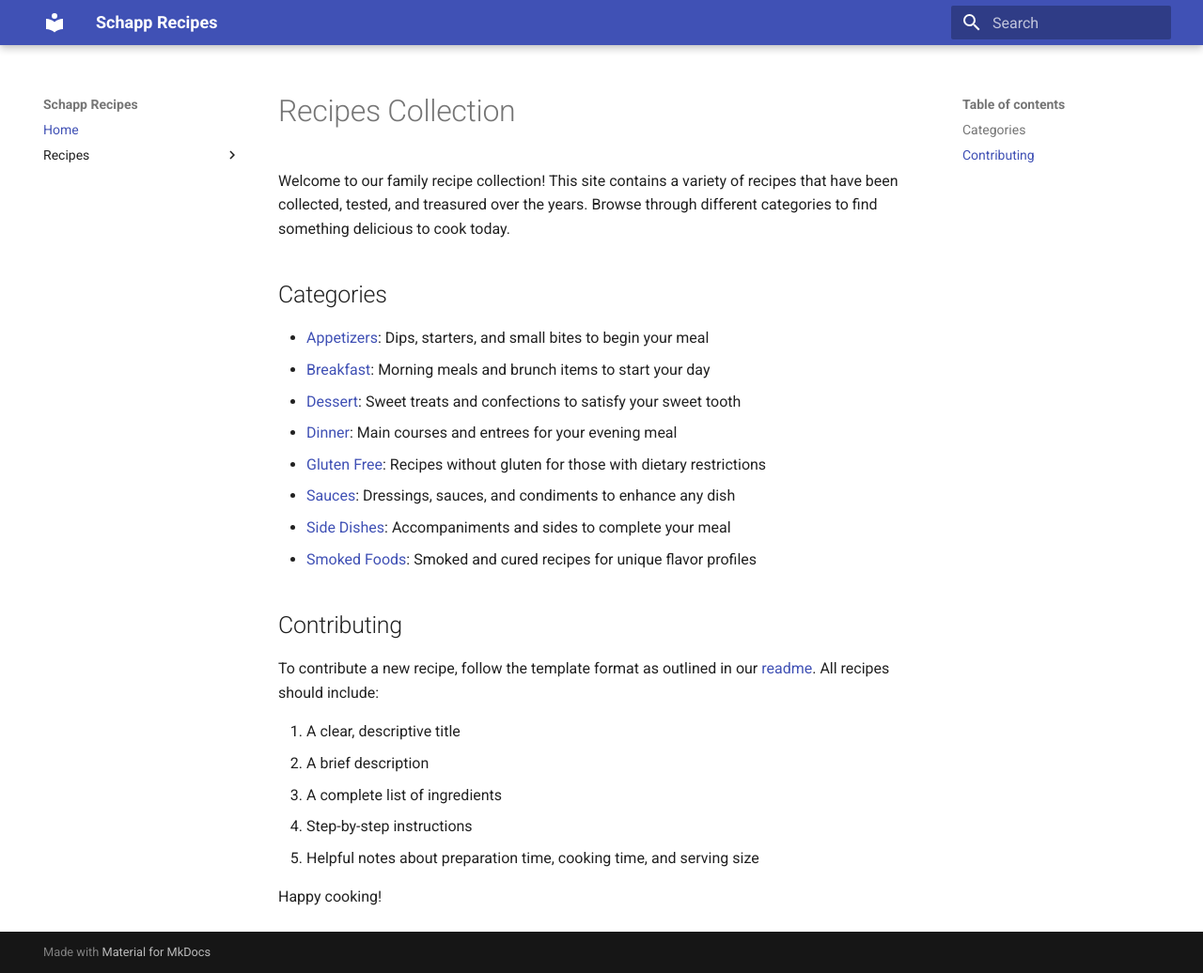
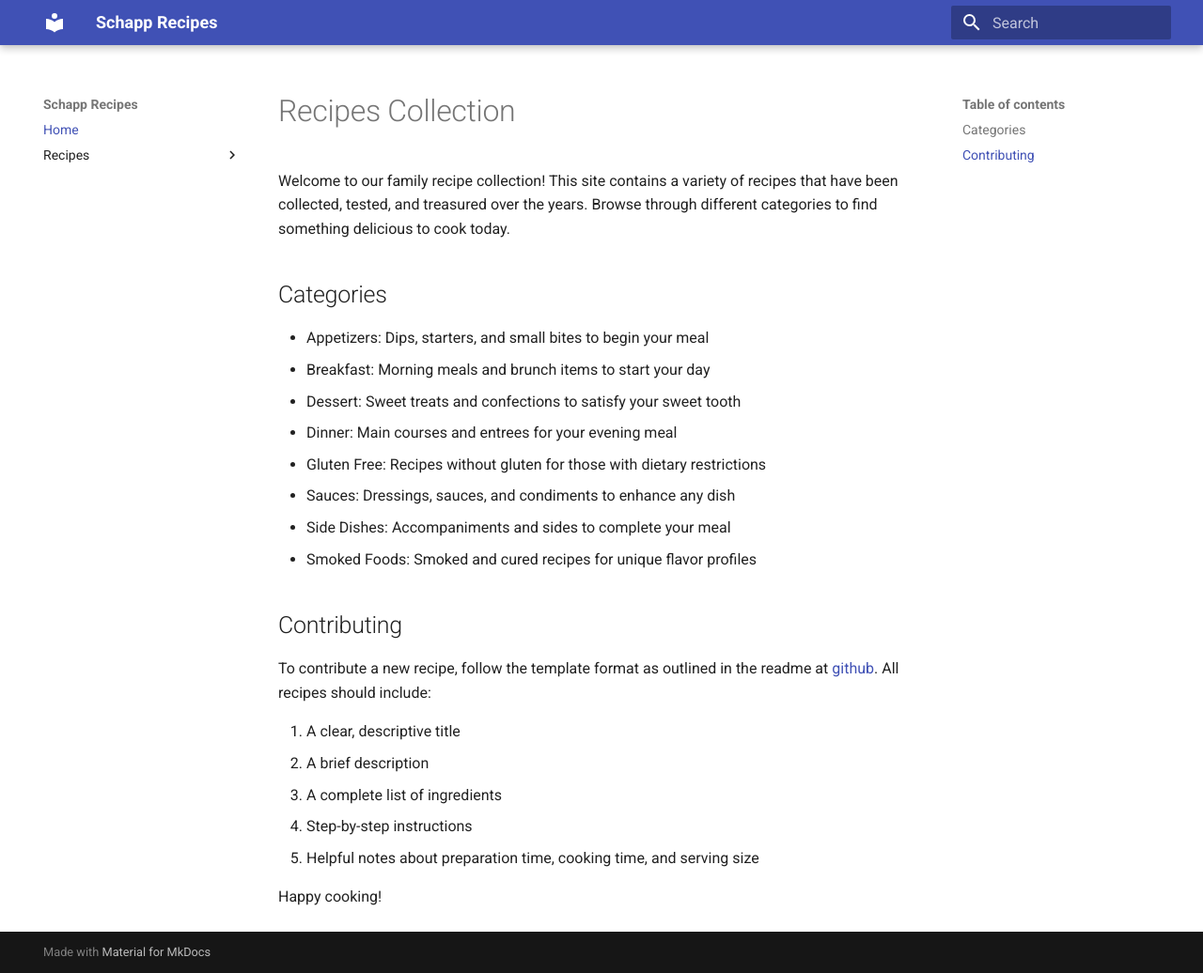
Before and after one commit to MikeSchapp/recipes, an MkDocs documentation site: the page built from docs/index.md, in a window 1280 px wide and 1036 px high. Shown: the whole window at 94% size. Built offline with MkDocs 1.6.1 and Material for MkDocs 9.7.7, drawn with Linux system fonts in a browser that asks for light colours.

Commit message:
Fix: index

```diff
--- a/docs/index.md
+++ b/docs/index.md
@@ -4,18 +4,18 @@ Welcome to our family recipe collection! This site contains a variety of recipes
 
 ## Categories
 
-- [Appetizers](./appetizers/): Dips, starters, and small bites to begin your meal
-- [Breakfast](./breakfast/): Morning meals and brunch items to start your day
-- [Dessert](./dessert/): Sweet treats and confections to satisfy your sweet tooth
-- [Dinner](./dinner/): Main courses and entrees for your evening meal
-- [Gluten Free](./gluten_free/): Recipes without gluten for those with dietary restrictions
-- [Sauces](./sauces/): Dressings, sauces, and condiments to enhance any dish
-- [Side Dishes](./side_dishes/): Accompaniments and sides to complete your meal
-- [Smoked Foods](./smoked_foods/): Smoked and cured recipes for unique flavor profiles
+- Appetizers: Dips, starters, and small bites to begin your meal
+- Breakfast: Morning meals and brunch items to start your day
+- Dessert: Sweet treats and confections to satisfy your sweet tooth
+- Dinner: Main courses and entrees for your evening meal
+- Gluten Free: Recipes without gluten for those with dietary restrictions
+- Sauces: Dressings, sauces, and condiments to enhance any dish
+- Side Dishes: Accompaniments and sides to complete your meal
+- Smoked Foods: Smoked and cured recipes for unique flavor profiles
 
 ## Contributing
 
-To contribute a new recipe, follow the template format as outlined in our [readme](../readme.md). All recipes should include:
+To contribute a new recipe, follow the template format as outlined in the readme at [github](https://github.com/MikeSchapp/recipes). All recipes should include:
 
 1. A clear, descriptive title
 2. A brief description
```
